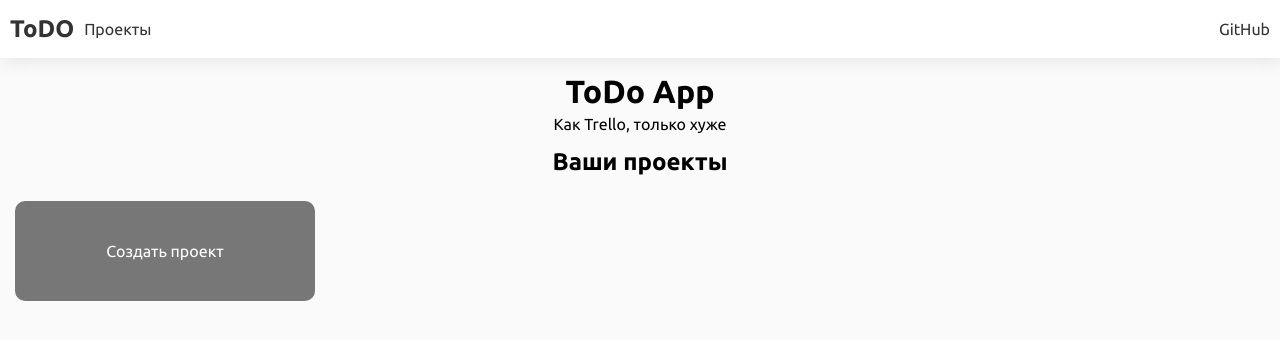
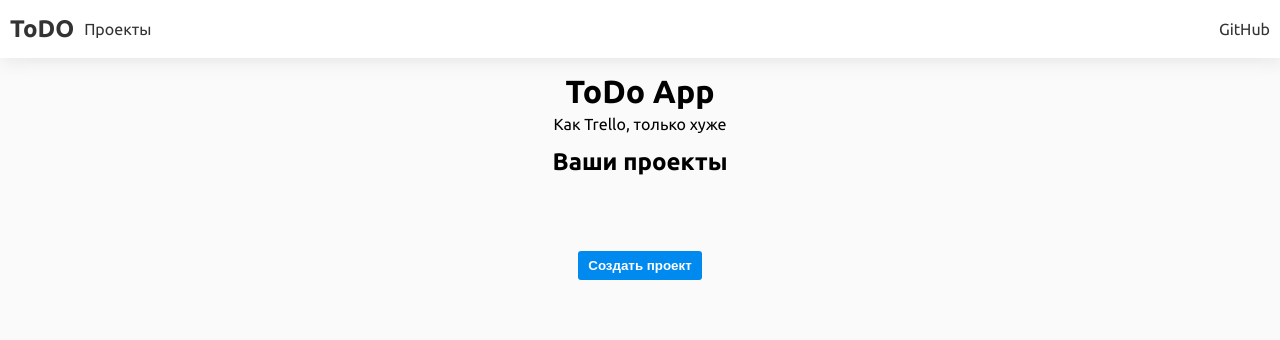
Before and after one commit to NineSirius/todo-react, a React (Create React App) app: page / in a window 1280 px wide. Shown: the top 340 px of the page. Built offline with nearby package versions, Linux system fonts and the light colour scheme.

Commit message:
update homepage design

```diff
--- a/src/components/ProjectCard/ProjectCard.module.sass
+++ b/src/components/ProjectCard/ProjectCard.module.sass
@@ -1,15 +1,17 @@
 .card
-  min-width: 300px
+  min-width: 250px
   min-height: 100px
   display: flex
   flex-direction: column
   align-items: flex-start
   padding: 15px
   border-radius: 10px
+  background: var(--project-card-bg)
+  margin-right: 10px
 
   &:hover
     backdrop-filter: brightness(60%)
-    background: #fff
+    background: var(--project-card-hover-bg)
 
   .title_wrap
     width: 100%
@@ -18,5 +20,5 @@
     justify-content: space-between
 
     h4
-      color: var(--card-title-color)
+      color: var(--project-card-title-color)
       font-size: 1.5rem
--- a/src/containers/HomePage/HomePage.module.sass
+++ b/src/containers/HomePage/HomePage.module.sass
@@ -15,23 +15,6 @@
     padding: 10px 15px 50px 15px
     overflow-x: auto
     overflow-y: hidden
-    gap: 10px
-
-    .card
-      width: 300px
-      min-width: 300px
-      min-height: 100px
-      display: flex
-      justify-content: center
-      align-items: center
-      border-radius: 10px
-      background: #777
-      color: #fff
-      transition: .2s
-
-      &:hover
-        cursor: pointer
-        background: #333
 
 .form
   display: flex
@@ -46,12 +29,18 @@
 
     span
       text-align: left
+      font-size: 1.25rem
 
     input
       outline: none
       padding: 5px 5px
-      border: 1px solid var(--border-color)
+      border: 2px solid var(--border-color)
       border-radius: 2px
+      background: none
+      font-size: 1.15rem
+
+      &:focus
+        border: 2px solid var(--primary)
 
   .colors
     display: flex
--- a/src/containers/HomePage/index.tsx
+++ b/src/containers/HomePage/index.tsx
@@ -7,10 +7,20 @@ import { Modal } from 'components/UI/Modal'
 import { Helmet } from 'react-helmet'
 import { usePrompt } from 'containers/PromptProvider'
 import { MdCheck } from 'react-icons/md'
+import { DragDropContext, Droppable } from 'react-beautiful-dnd'
+import { Button } from 'components/UI/Button'
+import { v4 as uuidv4 } from 'uuid'
 
 type BackgroundT = {
     color: string
     active: boolean
+}
+
+const reorder = (list: any[], startIndex: number, endIndex: number) => {
+    const result = Array.from(list)
+    const [removed] = result.splice(startIndex, 1)
+    result.splice(endIndex, 0, removed)
+    return result
 }
 
 export const HomePage = () => {
@@ -18,17 +28,7 @@ export const HomePage = () => {
     const [newProjectModal, setNewProjectModal] = useState<boolean>(false)
     const [editProjectModal, setEditProjectModal] = useState<boolean>(false)
     const [projectId, setProjectId] = useState<string>('')
-    const [deleteConfirmModal, setDeleteConfirmModal] = useState<boolean>(false)
-    const [deleteProjectIndex, setDeleteProjectIndex] = useState<number>(0)
     const [projectName, setProjectName] = useState<string>('')
-    const [backgrounds, setBackgrounds] = useState<BackgroundT[]>([
-        { color: '#777', active: false },
-        { color: '#a41c1c', active: false },
-        { color: '#1938e6', active: false },
-        { color: '#bd1d8b', active: false },
-        { color: '#41ff37', active: false },
-    ])
-    const [activeBackground, setActiveBackground] = useState<number>(0)
 
     const { openPrompt } = usePrompt()
 
@@ -45,12 +45,25 @@ export const HomePage = () => {
 
     const navigate = useNavigate()
 
-    const addProject = (title: string, color: string) => {
+    const handleDragEnd = (result: any) => {
+        if (!result.destination) return
+
+        const sourceIndex = result.source.index
+        const destinationIndex = result.destination.index
+
+        if (projects) {
+            const sortedProjects = reorder(projects, sourceIndex, destinationIndex)
+            console.log(sortedProjects)
+            setProjects(sortedProjects)
+        }
+    }
+
+    const addProject = (title: string) => {
         const project: ProjectT = {
             title,
             createdAt: new Date(),
             tasks: [],
-            id: `${title.toLowerCase()}-${Math.random()}`,
+            id: `${title.toLowerCase()}-${uuidv4()}`,
             columns: [
                 { title: 'Queue', id: '90648336-634e-11ee-8c99-0242ac120002', tasks: [] },
                 {
@@ -60,9 +73,6 @@ export const HomePage = () => {
                 },
                 { title: 'Done', id: 'b7ac8b0a-634e-11ee-8c99-0242ac120002', tasks: [] },
             ],
-            bg: {
-                color: backgrounds[activeBackground].color,
-            },
         }
         setProjects((prev) => {
             if (prev) {
@@ -75,7 +85,7 @@ export const HomePage = () => {
         setNewProjectModal(false)
     }
 
-    const editProject = (projectId: string, data: { title: string; color: string }) => {
+    const editProject = (projectId: string, title: string) => {
         if (projects) {
             projects.forEach((item, index) => {
                 console.log(item, index)
@@ -84,8 +94,7 @@ export const HomePage = () => {
                     const projectsCopy = [...projects]
                     projectsCopy.splice(index, 1, {
                         ...projectsCopy[index],
-                        title: data.title,
-                        bg: { color: data.color },
+                        title,
                     })
                     setProjects(projectsCopy)
                 }
@@ -98,8 +107,6 @@ export const HomePage = () => {
             if (prev) {
                 const copyProjects = [...prev]
                 copyProjects.splice(index, 1)
-                setDeleteProjectIndex(0)
-                setDeleteConfirmModal(false)
                 return copyProjects
             } else {
                 return null
@@ -112,12 +119,12 @@ export const HomePage = () => {
 
     const newProjectSubmit = (e: React.FormEvent<HTMLFormElement>) => {
         e.preventDefault()
-        addProject(projectName, backgrounds[activeBackground].color)
+        addProject(projectName)
     }
 
     const editProjectSubmit = (e: React.FormEvent<HTMLFormElement>) => {
         e.preventDefault()
-        editProject(projectId, { title: projectName, color: backgrounds[activeBackground].color })
+        editProject(projectId, projectName)
         setEditProjectModal(false)
         setProjectName('')
     }
@@ -134,23 +141,29 @@ export const HomePage = () => {
                 </header>
                 <h2>Ваши проекты</h2>
 
-                <div className={styles.projects}>
+                <DragDropContext onDragEnd={handleDragEnd}>
+                    <Droppable droppableId="projects" direction="horizontal" type="COLUMN">
+                        {(provided) => (
+                            <div
+                                className={styles.projects}
+                                ref={provided.innerRef}
+                                {...provided.droppableProps}
+                            >
                                 {projects &&
                                     projects.map((item, index) => (
                                         <ProjectCard
                                             key={item.id}
                                             title={item.title}
+                                            index={index}
                                             id={item.id}
                                             tasks={item.tasks}
                                             createdAt={item.createdAt}
                                             onClick={(event: React.MouseEvent<HTMLDivElement>) => {
                                                 navigate(`/projects/${item.id}`)
                                             }}
-                                bg={item.bg}
                                             // @ts-ignore
                                             deleteProject={(e) => {
                                                 e.stopPropagation()
-                                    setDeleteProjectIndex(index)
                                                 openPrompt(
                                                     'Удаление проекта',
                                                     'Вы действительно хотите удалить проект? Удаляя проект вы также потеряете все данные с ним связанные в том числе и задачи. После подтверждения отмена невозможна',
@@ -166,10 +179,12 @@ export const HomePage = () => {
                                             }}
                                         />
                                     ))}
-                    <div className={styles.card} onClick={() => setNewProjectModal(true)}>
-                        Создать проект
                             </div>
-                </div>
+                        )}
+                    </Droppable>
+                </DragDropContext>
+
+                <Button onClick={() => setNewProjectModal(true)}>Создать проект</Button>
 
                 <Modal
                     show={newProjectModal}
@@ -189,20 +204,8 @@ export const HomePage = () => {
                                 onChange={projectNameChange}
                             />
                         </label>
-                        <label>
-                            <span>Выберите фон карточки*</span>
-                            <div className={styles.colors}>
-                                {backgrounds.map((bg, index) => (
-                                    <div
-                                        style={{ backgroundColor: bg.color }}
-                                        onClick={() => setActiveBackground(index)}
-                                    >
-                                        {activeBackground === index && <MdCheck />}
-                                    </div>
-                                ))}
-                            </div>
-                        </label>
-                        <button type="submit">Создать</button>
+
+                        <Button>Создать</Button>
                     </form>
                 </Modal>
 
@@ -224,20 +227,8 @@ export const HomePage = () => {
                                 onChange={projectNameChange}
                             />
                         </label>
-                        <label>
-                            <span>Выберите фон карточки*</span>
-                            <div className={styles.colors}>
-                                {backgrounds.map((bg, index) => (
-                                    <div
-                                        style={{ backgroundColor: bg.color }}
-                                        onClick={() => setActiveBackground(index)}
-                                    >
-                                        {activeBackground === index && <MdCheck />}
-                                    </div>
-                                ))}
-                            </div>
-                        </label>
-                        <button type="submit">Изменить</button>
+
+                        <Button>Изменить</Button>
                     </form>
                 </Modal>
             </div>
--- a/src/styles/variables.sass
+++ b/src/styles/variables.sass
@@ -19,6 +19,10 @@ body
 
   --border-color: #ececec
 
+  --project-card-bg: #e8e8e8
+  --project-card-hover-bg: #cbcbcb
+  --project-card-title-color: #333
+
   --task-column-bg: #ffffff
   --task-column-shadow: 0px 3px 5px #e9e9e9
   --task-card-bg: #fff
--- a/src/types/ProjectT.ts
+++ b/src/types/ProjectT.ts
@@ -7,7 +7,4 @@ export type ProjectT = {
     tasks: TaskT[]
     columns: TaskColumnT[]
     id: string
-    bg: {
-        color: string
-    }
 }
```
Also changed, not shown: src/components/ProjectCard/index.tsx (+17 -3 lines). Lines whose indentation alone changed are shown as unchanged.
